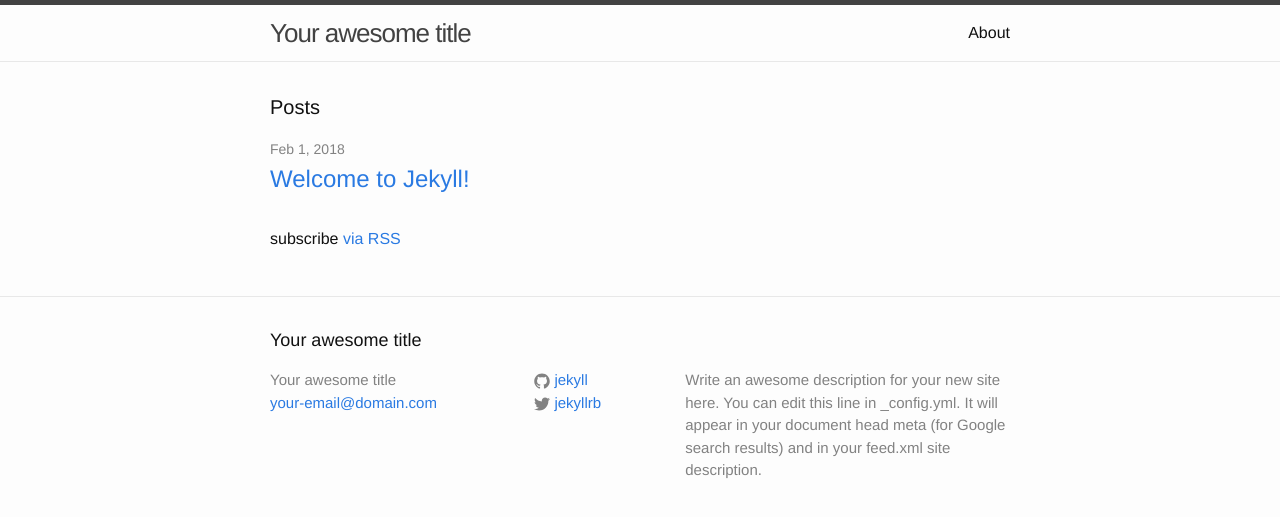
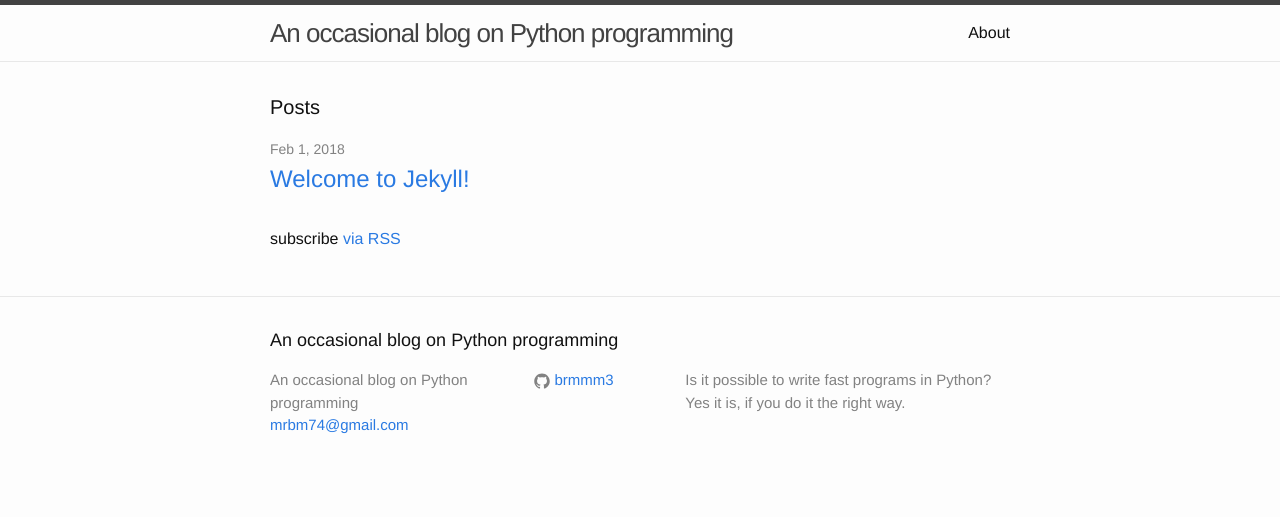
Before and after one commit to brmmm3/brmmm3.github.io, a Jekyll site: the page built from index.html, in a window 1280 px wide. Shown: the top 517 px of the page. Built offline with Jekyll 4.4.1, drawn with Linux system fonts in a browser that asks for light colours.

Commit message:
Update _config.yml

```diff
--- a/_config.yml
+++ b/_config.yml
@@ -6,16 +6,12 @@
 # 'jekyll serve'. If you change this file, please restart the server process.
 
 # Site settings
-title: Your awesome title
-email: your-email@domain.com
+title: An occasional blog on Python programming
+email: mrbm74@gmail.com
 description: > # this means to ignore newlines until "baseurl:"
-  Write an awesome description for your new site here. You can edit this
-  line in _config.yml. It will appear in your document head meta (for
-  Google search results) and in your feed.xml site description.
+  Is it possible to write fast programs in Python? Yes it is, if you do it the right way.
 baseurl: "" # the subpath of your site, e.g. /blog
-url: "http://yourdomain.com" # the base hostname & protocol for your site
-twitter_username: jekyllrb
-github_username:  jekyll
+github_username:  brmmm3
 
 # Build settings
 markdown: kramdown
```
